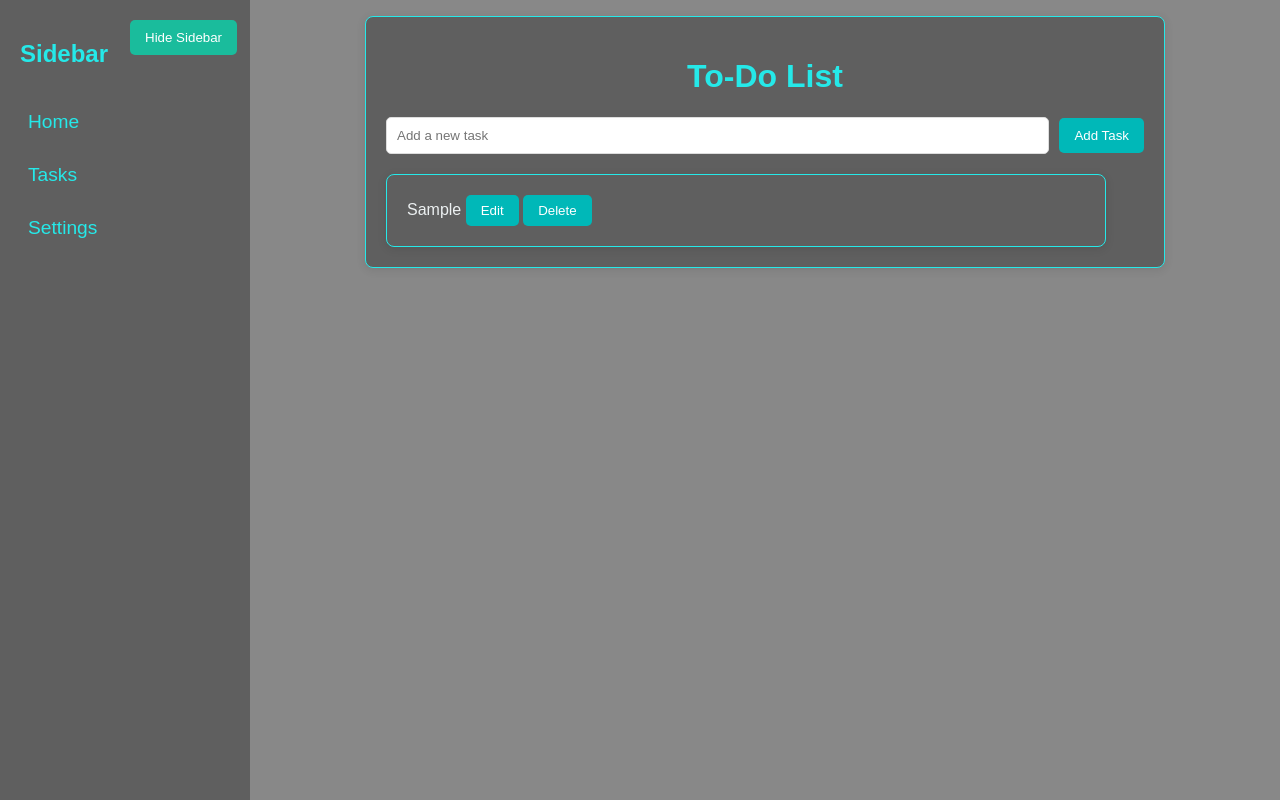
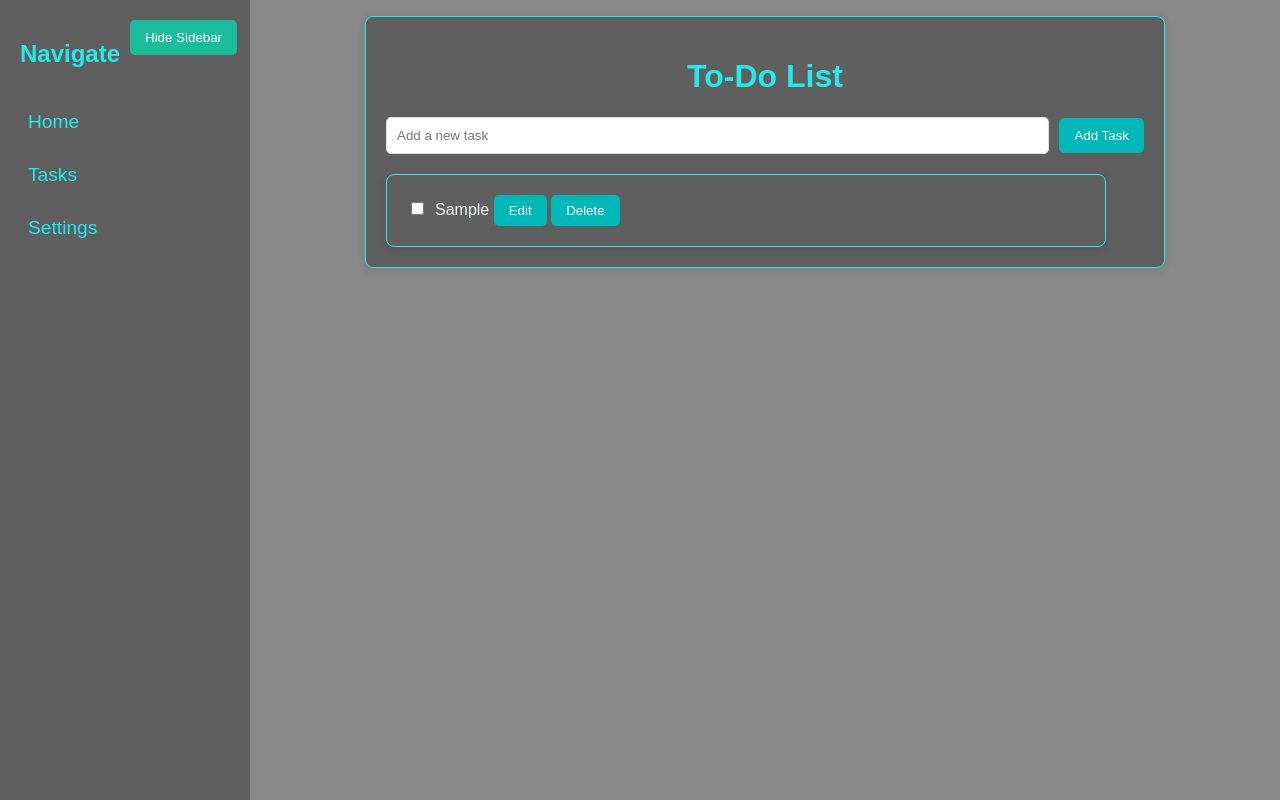
Before and after one commit to Ethanf25/Week-16-Assignment, a React (Vite) app: page / in a window 1280 px wide. Both pictures are taken after typing "Sample" into the empty fields and a click on the button "Add Task". Built offline with nearby package versions, Linux system fonts and the light colour scheme.

Commit message:
commit 3

```diff
--- a/src/components/App.tsx
+++ b/src/components/App.tsx
@@ -6,10 +6,10 @@ import type { Task } from "../data/testData";
 import AddItem from "./AddItem";
 
 const App: React.FC = () => {
-  const [tasks, setTasks] = useState<Task[]>(testData);
+  const [tasks, setTasks] = useState<Task[]>(testData); //this is the useState hook that initializes the tasks with testData, OR "displays" the test data in the TaskCard component *************************************************************
   const [sidebarVisible, setSidebarVisible] = useState<boolean>(true);
 
-  const deleteTask = (id: number) => {
+  const deleteTask = (id: number) => { //This creates a new arrray by copying the tasks array and filtering out the task with the given id and then sets the new state with "setTasks"  ************************************************************
     setTasks(tasks.filter((task) => task.id !== id));
   };
 
@@ -39,7 +39,10 @@ const App: React.FC = () => {
   };
 
   return (
-    <div className="app-container" style={{ display: "flex" }}>
+    <div
+  className={`app-container ${!sidebarVisible ? "sidebar-hidden" : ""}`}
+  style={{ display: "flex", width: "100%" }}
+>
       <Sidebar
         isVisible={sidebarVisible}
         toggleSidebar={() => setSidebarVisible((prev) => !prev)}
@@ -49,7 +52,7 @@ const App: React.FC = () => {
           <div className="content">
             <h1>To-Do List</h1>
             <AddItem addItem={addItem} />
-            <TaskCard
+            <TaskCard //This passes the tasks array to TaskCard        *********************************************************
               tasks={tasks}
               onDelete={deleteTask}
               onToggle={toggleCompletion}
--- a/src/components/Sidebar.tsx
+++ b/src/components/Sidebar.tsx
@@ -1,3 +1,4 @@
+// ==== Sidebar.tsx ====
 import React from 'react';
 
 interface SidebarProps {
@@ -8,12 +9,15 @@ interface SidebarProps {
 const Sidebar: React.FC<SidebarProps> = ({ isVisible, toggleSidebar }) => {
   return (
     <div>
-      <button onClick={toggleSidebar} className="toggle-sidebar-btn">
+      <button
+        onClick={toggleSidebar}
+        className={`toggle-sidebar-btn ${!isVisible ? 'top-left' : ''}`}
+      >
         {isVisible ? 'Hide Sidebar' : 'Show Sidebar'}
       </button>
       {isVisible && (
         <div className="sidebar">
-          <h2 className="sidebar-header">Sidebar</h2>
+          <h2 className="sidebar-header">Navigate</h2>
           <ul>
             <li><a href="#" className="sidebar-link">Home</a></li>
             <li><a href="#" className="sidebar-link">Tasks</a></li>
--- a/src/components/TaskCard.tsx
+++ b/src/components/TaskCard.tsx
@@ -32,7 +32,7 @@ const TaskCard: React.FC<TaskCardProps> = ({ tasks, onDelete, onToggle, onEdit }
     <div>
       {tasks.map((task) => (
         <div className="item-card" key={task.id}>
-          {editingId === task.id ? (  // If this task is being edited
+          {editingId === task.id ? ( // If this task is being edited
             <>
               <input
                 value={editText} // Input value is current editText state
@@ -46,14 +46,16 @@ const TaskCard: React.FC<TaskCardProps> = ({ tasks, onDelete, onToggle, onEdit }
               <button onClick={() => saveEdit(task.id)}>Save</button> {/* Save button */}
               <button onClick={cancelEdit}>Cancel</button> {/* Cancel button */}
             </>
-          ) : (  // If not editing, show task name with controls
+          ) : (
             <>
-              <span
-                onClick={() => onToggle(task.id)} // Toggle completion on click
-                style={{ textDecoration: task.completed ? "line-through" : "none" }} // Strike-through if completed
-              >
-                {task.name} {/* Display task name */}
-              </span>
+              <label>
+                <input
+                  type="checkbox"
+                  checked={task.completed} // Checkbox reflects task completion
+                  onChange={() => onToggle(task.id)} // Toggle task completion
+                />
+                <span style={{ marginLeft: "8px" }}>{task.name}</span> {/* Display task name */}
+              </label>
               <button onClick={() => startEditing(task)}>Edit</button> {/* Edit button */}
               <button onClick={() => onDelete(task.id)}>Delete</button> {/* Delete button */}
             </>
--- a/src/data/testData.ts
+++ b/src/data/testData.ts
@@ -7,6 +7,6 @@ export interface Task {
 }
 
 // Example test data:
-export const testData: Task[] = [
+export const testData: Task[] = [ //this shows the test data for the tasks array in the App component
 
 ];
--- a/src/styles/app.css
+++ b/src/styles/app.css
@@ -89,8 +89,8 @@ body {
   align-items: flex-start;
 }
 
-.sidebar.hidden + .main-content {
-  margin-left: 0;
+.sidebar-hidden .toggle-sidebar-btn {
+  left: 20px;
 }
 
 /* ===== Toggle Sidebar Button ===== */
@@ -98,17 +98,16 @@ body {
   position: fixed;
   top: 20px;
   left: 130px;
-  background-color: #1abc9c; /* Turquoise */
+  background-color: #1abc9c;
   color: white;
   border: none;
   padding: 10px 15px;
   border-radius: 5px;
   cursor: pointer;
   z-index: 1100;
-  transition: background-color 0.3s ease, transform 0.2s ease;
+  transition: background-color 0.3s ease, transform 0.2s ease, left 0.3s ease;
   user-select: none;
 }
-
 .toggle-sidebar-btn:hover {
   background-color: #16a085; /* Darker turquoise */
   transform: scale(1.05);
@@ -254,3 +253,9 @@ button:focus {
 .add-item button:hover {
   background-color: #009c9c;
 }
+
+.sidebar-hidden .main-content {
+  margin-left: 0;
+  align-items: center;
+  justify-content: center;
+}
```
Also changed, not shown: 1 other file (tests, documents, lock files or other folders).
